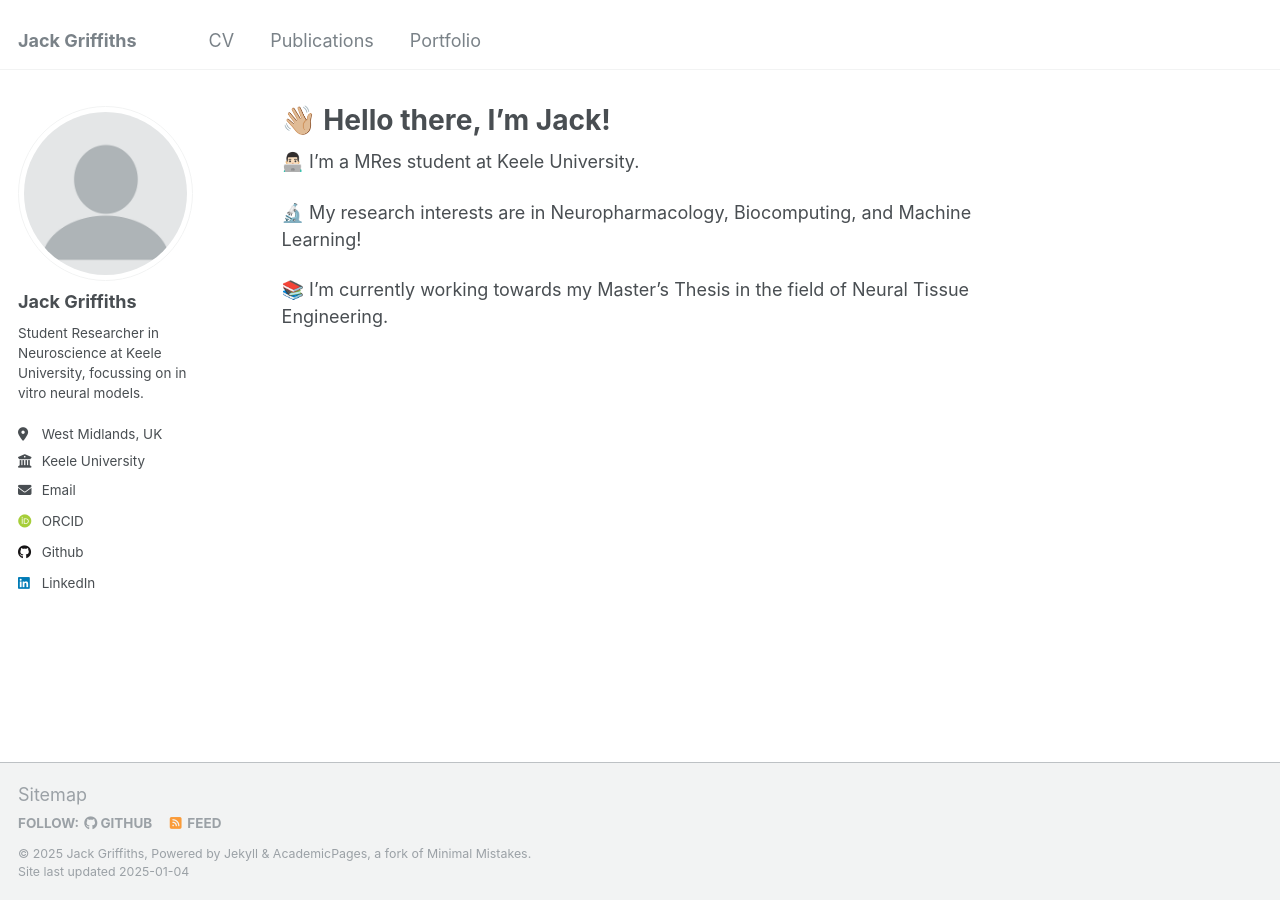
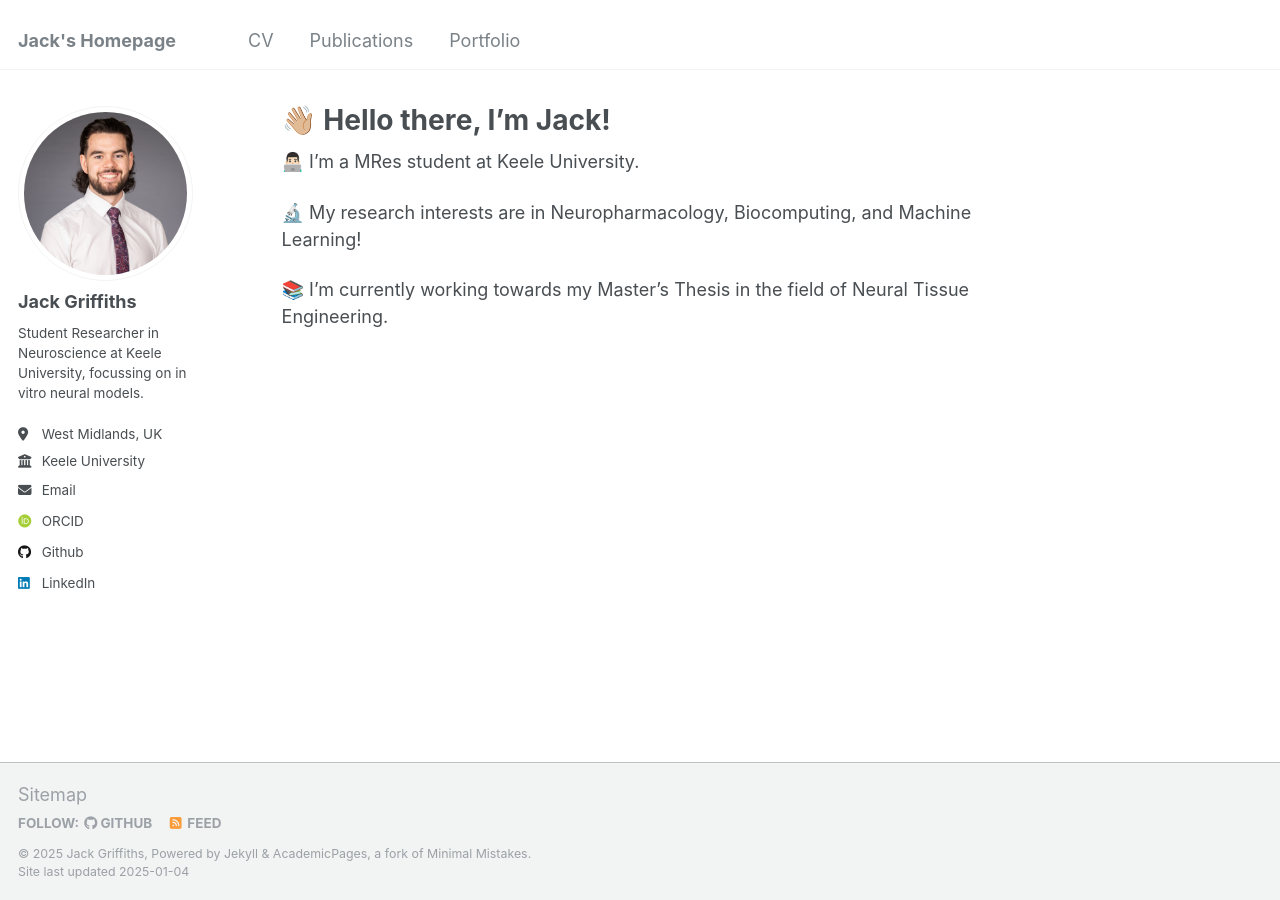
Before and after one commit to jacktgriffiths/jacktgriffiths.github.io, a Jekyll site: the page built from _pages/about.md, in a window 1280 px wide. Built offline with Jekyll 4.4.1, drawn with Linux system fonts in a browser that asks for light colours; some web fonts are replaced.

Commit message:
Updated profile pic

```diff
--- a/_config.yml
+++ b/_config.yml
@@ -8,7 +8,7 @@
 
 # Basic Site Settings
 locale                   : "en-US"
-title                    : "Jack Griffiths"
+title                    : "Jack's Homepage"
 title_separator          : "-"
 name                     : &name "Jack Griffiths"
 description              : &description "Student Researcher in Neuroscience at Keele University"
@@ -21,7 +21,7 @@ repository               : "jacktgriffiths/jacktgriffiths.github.io"
 #               Additional customization can be done by editing /_includes/author-profile.html
 author:
   # Biographic information
-  avatar           : "profile.png"
+  avatar           : "profile_pic.jpg"
   name             : "Jack Griffiths"
   pronouns         : # example: "she/her"
   bio              : "Student Researcher in Neuroscience at Keele University, focussing on in vitro neural models."
```
Also changed, not shown: images/profile_pic.jpg (added).
